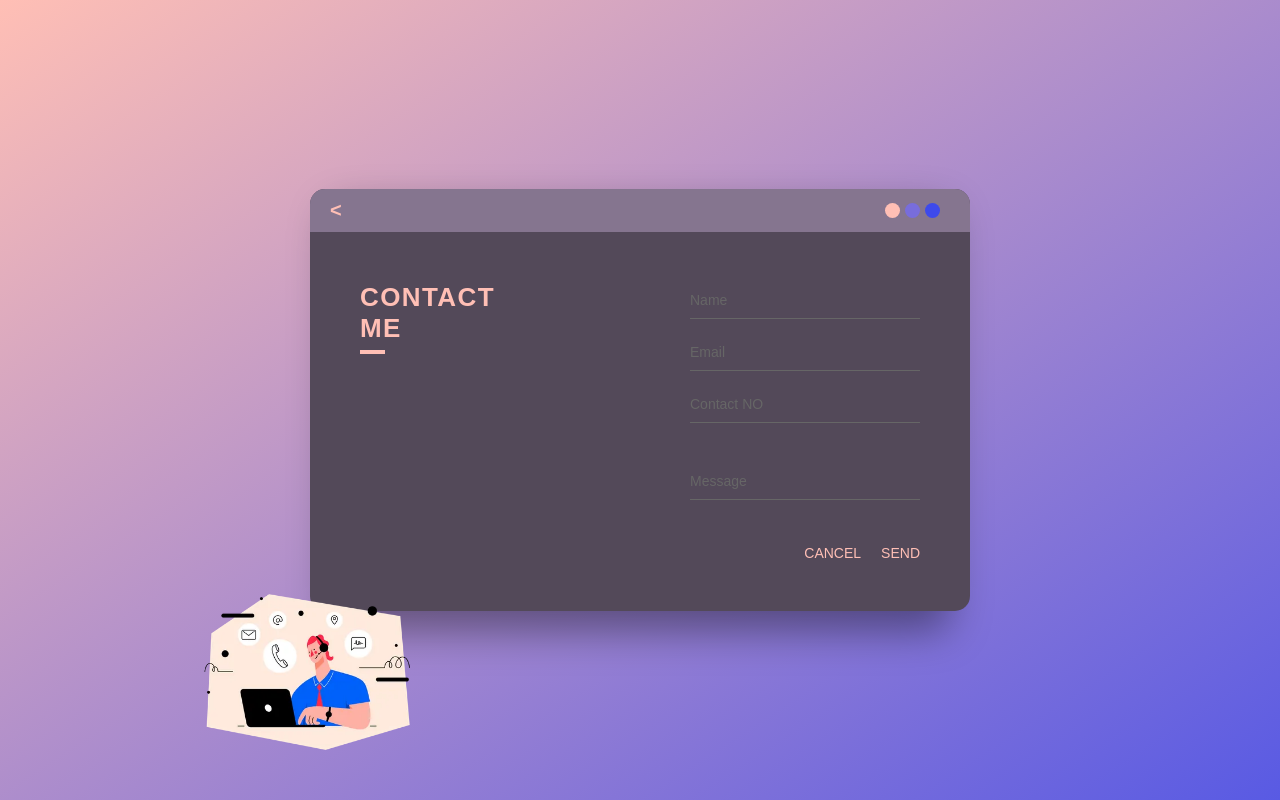
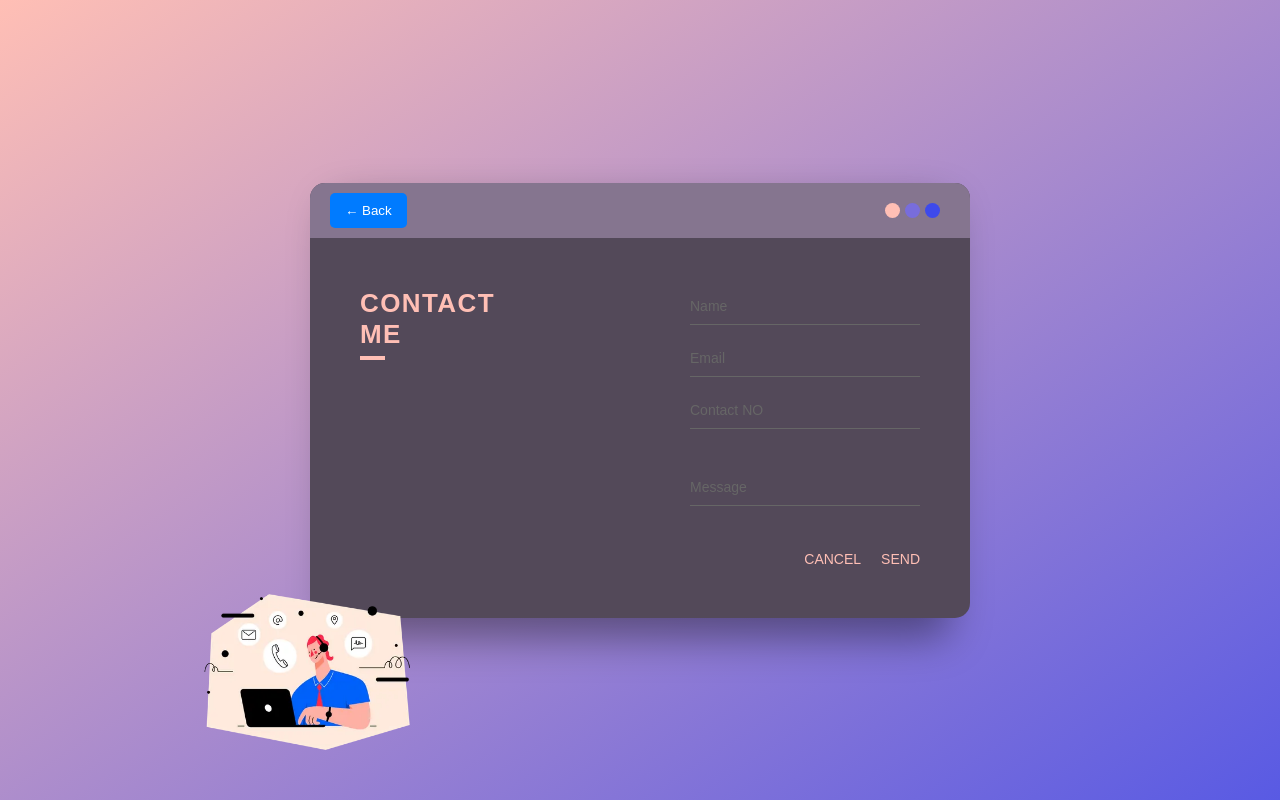
Before and after one commit to e-Yasmina/portfolio, a React (Create React App) app: page /Portfolio/contact in a window 1280 px wide. Shown: the top 800 px of the page. Built offline with nearby package versions, Linux system fonts and the light colour scheme.

Commit message:
debugging

```diff
--- a/src/Components/Accordion/Accordion.css
+++ b/src/Components/Accordion/Accordion.css
@@ -27,7 +27,10 @@
     width: auto;
     padding: 0 0.3rem;
   }
+
 }
+
+
 .accordion-item{
   width: 100%;
   margin: 5px;
--- a/src/Components/TimeLine/TimeLine.js
+++ b/src/Components/TimeLine/TimeLine.js
@@ -16,8 +16,8 @@ const TimeLine = () => {
   return (
     <main>
       <button className="back-button" onClick={() => navigate(-1)}>
-            &larr; Back
-          </button>
+          &larr; Back
+      </button>
       {timelineTexts.map((text, index) => (
         <p className="timePoint" dangerouslySetInnerHTML={{ __html: text }}></p>
       ))}
--- a/src/Pages/Blog/Blog.css
+++ b/src/Pages/Blog/Blog.css
@@ -1,9 +1,11 @@
 .container {
   display: flex;
-  justify-content: center;
-  align-items: center;
+  justify-content: start;
+  align-items: start;
+  flex-direction: column;
   min-height: 100vh;
   font-size: 10px;
+  margin-left: 3.5rem;
 }
 
 .blogs-card{
@@ -11,8 +13,8 @@
   justify-content: center;
   align-items: center;
   gap: 8rem;
-  margin-left: 3.5rem;
   padding: 4rem;
+  margin-top: 2rem;
 }
 
 .blogs{
--- a/src/Pages/Blog/Blog.js
+++ b/src/Pages/Blog/Blog.js
@@ -1,4 +1,5 @@
 import React, { useState } from "react";
+import { useNavigate } from "react-router-dom";
 import "./Blog.css";
 import BlogPost from "../../Components/BlogCard/BlogCard";
 import BlogContent from "../../Components/BlogContent/BlogContent";
@@ -8,21 +9,36 @@ const BlogPage =() =>{
   const [showMore, setShowMore] = useState(false);
   const [showLess, setShowLess] = useState(true);
   const [blog, setBlog] = useState(0);
+  const navigate = useNavigate();
 
   const handleReadMore = (blogId) => {
     setBlog(blogId);
     setShowLess(false);
     setShowMore(true);
+
   };
   const handleBackB = () => {
-    setShowLess(true);
-    setShowMore(false);
-  }
+    if (showLess){
+      // Navigate back in history if there is a previous page
+    if (window.history.length > 1) {
+      navigate(-1); // Go back to the previous page
+    } else {
+      navigate("/menu"); // Fallback to a specific route if no history exists
+    }
+    }
+    else{
+      setShowLess(true);
+      setShowMore(false);
+    }
+  };
 
     return (
         <div className="container">
+          <button className="back-button" onClick={handleBackB}>
+              &larr; Back
+          </button>
+        {showLess && <div className="blogs-card">
 
-        {showLess && <div className="blogs-card">
           <BlogPost
               image={`${process.env.PUBLIC_URL}/BlogImgs/image1.png`}
               date="28 Mars 2025"
@@ -39,9 +55,9 @@ const BlogPage =() =>{
           />
         </div>}
         {showMore && blog===1 && <div className="blogs">
-          <button className="back-button" onClick={handleBackB}>
+          {/* <button className="back-button" onClick={handleBackB}>
             &larr; Back
-          </button>
+          </button> */}
           <BlogContent
               mainImage={`${process.env.PUBLIC_URL}/BlogImgs/junior-senior-symbol.png`}
               title="Bridging the Gap: How Juniors Can Think and Work Like Senior Developers"
@@ -84,9 +100,7 @@ const BlogPage =() =>{
                     "Juniors write code without explaining their thought process.",
                     "Seniors document their work properly, making it easier for teams to collaborate.",
                  ]}
-                ],
-
-                },
+                ],},
                 {
                   subtitle: "Why Mastering These Skills Matters",
                   textBlocks: [{text:"Many junior developers focus too much on coding languages and frameworks but neglect the skills that make them valuable in real-world projects. Companies expect developers to read existing codebases, debug issues, optimize performance, and contribute beyond just writing code.<br>If you want to stand out, you need to think beyond syntax and libraries—you need to learn how to handle real-world software development.",
@@ -167,5 +181,5 @@ const BlogPage =() =>{
         </div>} */}
         </div>
         );
-      };
+};
 export default BlogPage;
--- a/src/Pages/Contact/Contact.css
+++ b/src/Pages/Contact/Contact.css
@@ -2,6 +2,7 @@
 .background {
     display: flex;
     justify-self: center;
+    align-self: center;
     min-height: 100vh;
     font-family: 'Montserrat', sans-serif;
     font-weight: 700;
@@ -9,7 +10,7 @@
     width: 100vw;
 }
 
-.container {
+.contact_container{
     flex: 0 1 900px;
     margin: auto;
     padding: 10px;
@@ -20,6 +21,7 @@
     position: relative;
     background: #534959;
     border-radius: 15px;
+    margin: auto;
   }
 
   .screen:after {
@@ -45,13 +47,20 @@
   }
 
   .screen-header-left {
-    margin-right: auto;
+    /* margin-right: auto;
     cursor: pointer;
     color:#ffbfb5 ;
     outline: none;
     background: none;
     border: none;
-    font-size: 20px;
+    font-size: 20px; */
+    background-color: #007bff;
+    color: white;
+    border: none;
+    padding: 10px 15px;
+    cursor: pointer;
+    border-radius: 5px;
+    margin-right: auto;
   }
 
 
--- a/src/Pages/Contact/Contact.js
+++ b/src/Pages/Contact/Contact.js
@@ -120,12 +120,15 @@ const Contact = () => {
         >
 
     <div className="background">
-      <div className="container">
+      <div className="contact_container">
         <div className="screen">
           <div className="screen-header">
-            <div className="screen-header-left" onClick={triggerAnimation1}>
+            {/* <div className="screen-header-left" onClick={triggerAnimation1}>
             {'<'}
-            </div>
+            </div> */}
+            <button className="screen-header-left" onClick={triggerAnimation1}>
+              &larr; Back
+            </button>
             <button className="screen-header-right" onClick={triggerAnimation}>
               <AnimatedDots/>
               {/* <div className="screen-header-ellipsis"></div>
--- a/src/Pages/Resume/Resume.css
+++ b/src/Pages/Resume/Resume.css
@@ -4,7 +4,7 @@
     margin: 5%;
     display: flex;
     flex-direction: column;
-    align-items: center;
+    align-items: start;
     justify-content: center;
     max-height: 90vh;
     background-color: transparent;
@@ -73,7 +73,7 @@
     border-radius: 5px;
     cursor: pointer;
     font-size: 1rem;
-    transition: background 0.3s;
+    /* transition: background 0.3s; */
   }
 
   .resume-download-button:hover {
@@ -160,12 +160,12 @@
     /* transition: transform 0.5s ease-in-out; */
   }
   .resume-img{
-    transform: rotateY(180deg) translate(60%,-290%);
+    transform: rotateY(180deg) translate(60%,-270%);
     width: 30%;
     height: 30%;
   }
   .resume-img:hover {
-    transform: rotateY(0deg) translate(-70%,-290%);
+    transform: rotateY(0deg) translate(-70%,-270%);
   }
   @media print {
     .resume-content {
--- a/src/Pages/Resume/Resume.js
+++ b/src/Pages/Resume/Resume.js
@@ -89,9 +89,12 @@ const Resume = () => {
         transition={{ type: 'tween', stiffness: 20, duration: 2 }}
         >
     <div className="resume-container">
-      <div className="resume-back" onClick={triggerAnimation1}>
+      {/* <div className="resume-back" onClick={triggerAnimation1}>
             {'<'}
-      </div>
+      </div> */}
+      <button className="back-button" onClick={triggerAnimation1}>
+            &larr; Back
+      </button>
       <div className="resume-card">
         <div ref={resumeRef} className="resume-content">
           <h1 className="resume-title">Yasmina Elbernoussi</h1>
--- a/src/Pages/Skills/Skills.css
+++ b/src/Pages/Skills/Skills.css
@@ -6,4 +6,10 @@
     min-width: 100vw;
     padding: 0.5rem;
     /* font-size: 2rem; */
+    max-height: calc(100vh - 40px);
+    overflow-y: auto;
+    scrollbar-width: none;
 }
+.article-container::-webkit-scrollbar {
+    display: none; /* Hide scrollbar for Chrome, Safari, Edge */
+}
```
